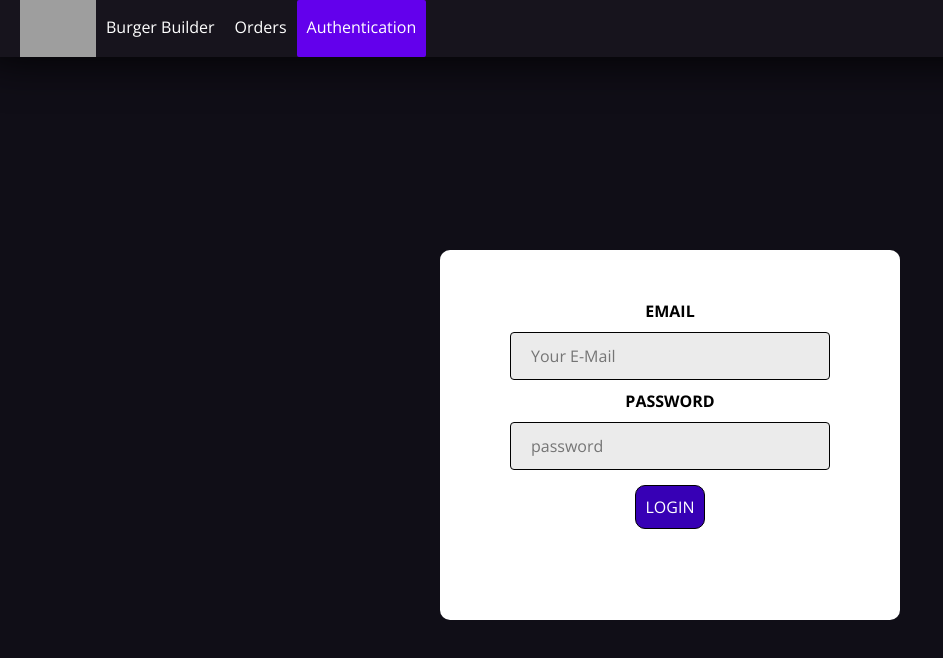
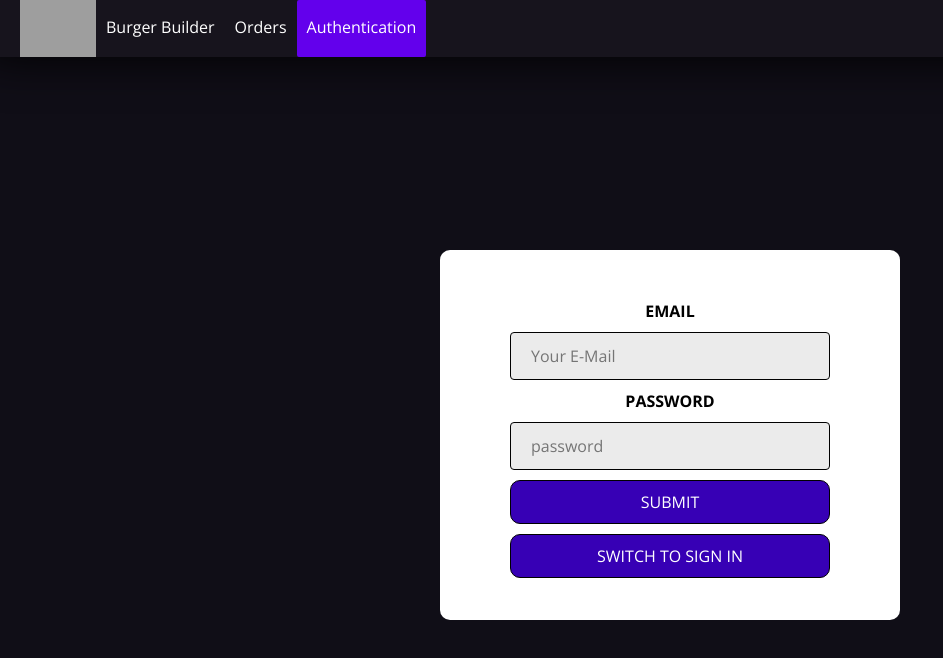
Before and after one commit to omdev74/Burger-Builder-2, a React app: page /auth in a window 1280 px wide. Shown: the top 658 px of the page, without its empty margins (0-943 px from the left). Built offline with nearby package versions, Linux system fonts and the light colour scheme; grey boxes are pictures that could not be loaded.

Commit message:
Getting a Token from the Backend & setting up sign in

```diff
--- a/package.json
+++ b/package.json
@@ -1,6 +1,6 @@
 {
   "name": "burger-builder",
-  "version": "0.17.18",
+  "version": "0.18.7",
   "private": true,
   "engines": {
     "node": "16.6.1",
--- a/src/components/Ui/Input/Input.js
+++ b/src/components/Ui/Input/Input.js
@@ -41,6 +41,7 @@ const input = (props)=>{
             inputElement=<button className={classes.Button} disabled={props.disabled}{...props}>{props.children}</button>
             break;
 
+
         default:
             // inputElement=<input className={classes.InputElement} {...props}/>
             inputElement=<p>Hello</p>
--- a/src/components/Ui/Input/Input.module.css
+++ b/src/components/Ui/Input/Input.module.css
@@ -36,6 +36,8 @@
     border-radius: 10px;
 }
 
+
+
 .Button:hover,
 .Button:active {
     color: white;
--- a/src/containers/Auth/Auth.js
+++ b/src/containers/Auth/Auth.js
@@ -35,7 +35,8 @@ class Auth extends Component {
                 },
                 valid:false,
                 touched:false
-            }}
+            }},
+            isSignup:true
         }
         checkValidity=(value,validationRules)=>{
         console.log("🚀 ~ file: Auth.js ~ line 39 ~ Auth ~ value", value)
@@ -76,9 +77,21 @@ class Auth extends Component {
 
         submitHandler = (event)=>{
             event.preventDefault();
-            this.props.onAuth(this.state.controls.email.value,this.state.controls.password.value);
+            this.props.onAuth(this.state.controls.email.value,this.state.controls.password.value,this.state.isSignup);
 
         }
+
+        switchAuthModeHandler = (event)=>{
+            event.preventDefault();
+            this.setState(prevState =>{
+                return {isSignup:!prevState.isSignup}
+
+            });
+            console.log("🚀 ~ file: Auth.js ~ line 88 ~ Auth ~ isSignup", this.state.isSignup)
+
+        }
+
+
 
     render() {
         let formElementsArray=[]
@@ -107,9 +120,19 @@ class Auth extends Component {
         ))
         return (
             <div>
-                <form class={classes.login} onSubmit={this.submitHandler}>
+                <form class={classes.login}>
                     {form}
-                    <Input elementType="button">LOGIN</Input>
+                    <button
+                    className={classes.Button_1}
+                    disabled={false}
+                    onClick={this.submitHandler}
+                    >SUBMIT</button>
+                    <button
+                    className={classes.Button_1}
+                    disabled={false}
+                    onClick={this.switchAuthModeHandler}
+                    >SWITCH TO {this.state.isSignup ? "SIGN IN" : "SIGN UP" }</button>
+
                 </form>
             </div>
         )
@@ -118,7 +141,7 @@ class Auth extends Component {
 
 const mapDispatchToProps = (disaptch)=>{
     return{
-        onAuth : (email,password) => disaptch(actions.auth(email,password))
+        onAuth : (email,password,isSignup) => disaptch(actions.auth(email,password,isSignup))
     }
 }
 
--- a/src/containers/Auth/Auth.module.css
+++ b/src/containers/Auth/Auth.module.css
@@ -12,3 +12,52 @@
     height: 300px;
     text-align: center;
 }
+
+.Button_1{
+    margin: 20px auto 0px auto;
+    margin-top: 10px;
+    padding: 10px;
+    font: inherit;
+    border: 1px solid black;
+    background-color: #3700b5;
+    color: white;
+    cursor: pointer;
+    border-radius: 10px;
+    width: 80%;
+}
+.Button_1:hover,
+.Button_1:active {
+    color: white;
+    background-color: #490dd6;
+    transform: scaleZ(5.1%);
+    }
+
+.Button_1:disabled{
+    background-color: #a0a0a0;
+    cursor:not-allowed;
+
+}
+
+.Button_2{
+    margin: 20px auto 0px auto;
+    padding: 10px;
+    font: inherit;
+    border: 1px solid black;
+    background-color: #3700b5;
+    color: white;
+    cursor: pointer;
+    border-radius: 10px;
+    width: 80%;
+}
+.Button_2:hover,
+.Button_2:active {
+    color: white;
+    background-color: #490dd6;
+    transform: scaleZ(5.1%);
+    }
+
+.Button_2:disabled{
+    background-color: #a0a0a0;
+    cursor:not-allowed;
+
+}
--- a/src/store/actions/auth.js
+++ b/src/store/actions/auth.js
@@ -21,19 +21,25 @@ export const authSuccess = (authData)=>{
     }
 }
 
-export const auth=(email,password)=>{
+export const auth=(email,password,isSignup)=>{
     return dispatch =>{
+        console.log("🚀 ~ file: auth.js ~ line 25 ~ auth ~ email,password", email,password)
+
         dispatch(authStart());
         const authData={
-            email,
-            password,
+            email:email,
+            password:password,
             returnSecureToken:true
         }
-        axios.post("https://identitytoolkit.googleapis.com/v1/accounts:signInWithCustomToken?key=[AIzaSyDJalFyHyYA1KpZx-zUVrOTwCuSQ1GOxEE]",authData)
+
+        let url = "https://identitytoolkit.googleapis.com/v1/accounts:signUp?key=AIzaSyDJalFyHyYA1KpZx-zUVrOTwCuSQ1GOxEE"
+        if(!isSignup){
+            url = "https://identitytoolkit.googleapis.com/v1/accounts:signInWithPassword?key=AIzaSyDJalFyHyYA1KpZx-zUVrOTwCuSQ1GOxEE"
+        }
+        axios.post(url,authData)
         .then(response =>{
             console.log("🚀 ~ file: auth.js ~ line 34 ~ auth ~ response", response)
             dispatch(authSuccess(response))
-
         })
         .catch(error =>{
             console.log("🚀 ~ file: auth.js ~ line 35 ~ auth ~ error", error)
```
